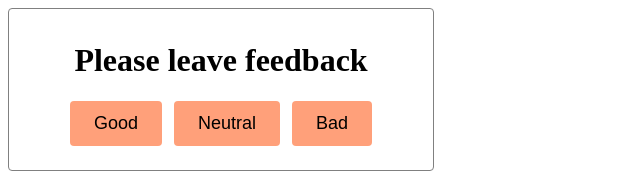
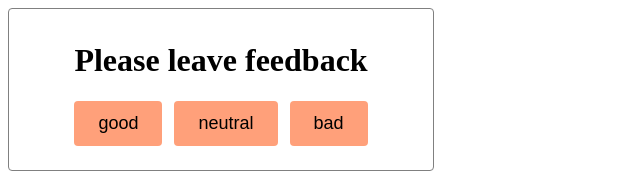
Before and after one commit to Artem-Rudko/goit-react-hw-02-feedback, a React (Create React App) app: page / in a window 1280 px wide. Shown: the top 193 px of the page, without its empty margins (0-640 px from the left). Built offline with nearby package versions, Linux system fonts and the light colour scheme.

Commit message:
add proptypes

```diff
--- a/src/App.js
+++ b/src/App.js
@@ -11,14 +11,12 @@ class App extends Component {
     };
 
     handleFeedback = e => {
-        if (e.target.dataset.type === 'good') {
-            this.setState(prevState => ({ good: prevState.good + 1 }));
-        } else if (e.target.dataset.type === 'neutral') {
-            this.setState(prevState => ({ neutral: prevState.neutral + 1 }));
-        } else {
-            this.setState(prevState => ({ bad: prevState.bad + 1 }));
-        }
+        const { type } = e.target.dataset;
+
+        this.setState(prevState => ({ [type]: prevState[type] + 1 }));
     };
+
+    options = Object.keys(this.state);
 
     render() {
         const { good, neutral, bad } = this.state;
@@ -26,7 +24,10 @@ class App extends Component {
         return (
             <div className="App">
                 <Section title="Please leave feedback">
-                    <FeedbackOptions onLeaveFeedback={this.handleFeedback} />
+                    <FeedbackOptions
+                        options={this.options}
+                        onLeaveFeedback={this.handleFeedback}
+                    />
                 </Section>
                 <Section title="Statistics">
                     <Statistics good={good} neutral={neutral} bad={bad} />
--- a/src/components/FeedbackOptions.css
+++ b/src/components/FeedbackOptions.css
@@ -13,20 +13,20 @@ button {
     background-color: lightsalmon;
 }
 
-.goodBtn:hover,
-.goodBtn:focus {
+.good:hover,
+.good:focus {
     color: #fff;
     background-color: green;
 }
 
-.neutralBtn:hover,
-.neutralBtn:focus {
+.neutral:hover,
+.neutral:focus {
     color: #fff;
     background-color: gold;
 }
 
-.badBtn:hover,
-.badBtn:focus {
+.bad:hover,
+.bad:focus {
     color: #fff;
     background-color: darkred;
 }
--- a/src/components/FeedbackOptions.js
+++ b/src/components/FeedbackOptions.js
@@ -1,32 +1,25 @@
+import PropTypes from 'prop-types';
 import './FeedbackOptions.css';
 
-const FeedbackOptions = ({ onLeaveFeedback }) => (
+const FeedbackOptions = ({ options, onLeaveFeedback }) => (
     <div className="feedbackControls">
-        <button
-            type="button"
-            className="goodBtn"
-            data-type="good"
-            onClick={onLeaveFeedback}
-        >
-            Good
-        </button>
-        <button
-            type="button"
-            className="neutralBtn"
-            data-type="neutral"
-            onClick={onLeaveFeedback}
-        >
-            Neutral
-        </button>
-        <button
-            type="button"
-            className="badBtn"
-            data-type="bad"
-            onClick={onLeaveFeedback}
-        >
-            Bad
-        </button>
+        {options.map(option => (
+            <button
+                key={option}
+                type="button"
+                className={option}
+                data-type={option}
+                onClick={onLeaveFeedback}
+            >
+                {option}
+            </button>
+        ))}
     </div>
 );
 
+FeedbackOptions.propTypes = {
+    options: PropTypes.array.isRequired,
+    onLeaveFeedback: PropTypes.func.isRequired,
+};
+
 export default FeedbackOptions;
--- a/src/components/Section.js
+++ b/src/components/Section.js
@@ -10,6 +10,7 @@ const Section = ({ title, children }) => (
 
 Section.propTypes = {
     title: PropTypes.string,
+    children: PropTypes.any.isRequired,
 };
 
 export default Section;
```
Also changed, not shown: src/components/Statistics.js (+8 -0 lines).
